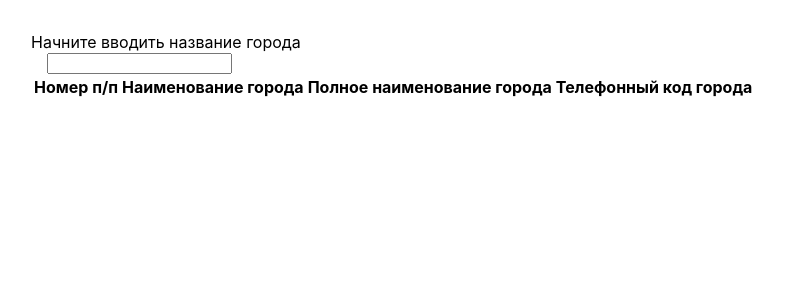
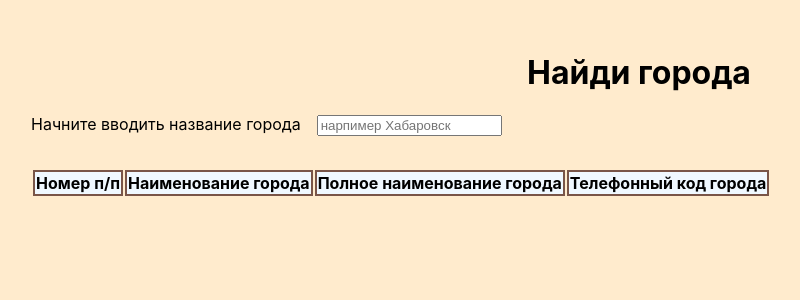
Before and after one commit to LLStudent83/city_search, a React (Create React App) app: page / in a window 1280 px wide. Shown: the top 300 px of the page, without its empty margins (1-801 px from the left). Built offline with nearby package versions, Linux system fonts and the light colour scheme.

Commit message:
feat: add sort in table

```diff
--- a/src/components/app/App.js
+++ b/src/components/app/App.js
@@ -28,14 +28,22 @@ export default function App() {
     <div className="container">
       {loader}
       {popup}
-      <div>Начните вводить название города</div>
-      <div>
+      <div className="wrat_tytle">
+        <h1>Найди города</h1>
+      </div>
+
+      <div className="input_blok">
+        <label htmlFor="sity">
+          Начните вводить название города
           <input
+            id="sity"
+            placeholder="нарпимер Хабаровск"
             type="text"
             className="serchString"
             value={inputValue}
             onChange={(e) => handelOnChange(e.target.value)}
           />
+        </label>
         {sitiesList}
       </div>
       <Table />
@@ -43,4 +51,3 @@ export default function App() {
 
   );
 }
-// KIyrDT5b5883Ys48bDljeWMPqty6kkHF
--- a/src/components/app/app.scss
+++ b/src/components/app/app.scss
@@ -1,12 +1,19 @@
+:root {
+    background-color: #ffebcd;
+}
+
 .container {
     padding: 2em 2em 0 2em;
+}
+
+.wrat_tytle {
+    text-align: center;
 }
 
 .serchString {
     margin-left: 1rem;
 }
 
-span {
-    width: 220px;
-    display: inline-block;
+.input_blok {
+    margin-bottom: 2em;
 }
--- /dev/null
+++ b/src/components/columnFilter/ColumnFilter.js
@@ -0,0 +1,23 @@
+import React from 'react';
+import PropTypes from 'prop-types';
+
+export default function ColumnFilter({ column }) {
+  console.log('Вызвался ColumnFilter');
+  const { filterValue, setFilter } = column;
+  return (
+    <span>
+
+      <input
+        value={filterValue || ''}
+        onChange={(e) => setFilter(e.target.value)}
+      />
+    </span>
+  );
+}
+
+ColumnFilter.propTypes = {
+  column: PropTypes.shape({
+    filterValue: PropTypes.string.isRequired,
+    setFilter: PropTypes.func.isRequired,
+  }).isRequired,
+};
--- a/src/components/sityItem/SityItem.js
+++ b/src/components/sityItem/SityItem.js
@@ -1,5 +1,5 @@
 import React from 'react';
-import { useDispatch, useSelector } from 'react-redux';
+import { useDispatch } from 'react-redux';
 import PropTypes from 'prop-types';
 
 import addSityInTableSitiesThunkCreator from '../../thunks/addSityInTableSitiesThunk';
--- a/src/components/table/Table.js
+++ b/src/components/table/Table.js
@@ -1,6 +1,8 @@
 import React, { useMemo } from 'react';
-import { useTable } from 'react-table';
+import { useTable, useFilters, useSortBy } from 'react-table';
 import { useSelector } from 'react-redux';
+import './table.scss';
+import ColumnFilter from '../columnFilter/ColumnFilter';
 
 export default function Table() {
   const citiesTable = useSelector((state) => state.searchSliceReducer.citiesTable);
@@ -24,18 +26,22 @@ export default function Table() {
     {
       Header: 'Наименование города',
       accessor: 'col2',
+      Filter: ColumnFilter,
     },
     {
       Header: 'Полное наименование города',
       accessor: 'col3',
+      Filter: ColumnFilter,
     },
     {
       Header: 'Телефонный код города',
       accessor: 'col4',
+      Filter: ColumnFilter,
     },
   ], []);
 
-  const tableSities = useTable({ columns, data });
+  const tableSities = useTable({ columns, data }, useFilters, useSortBy);
+  console.log(tableSities);
 
   const {
     getTableProps,
@@ -45,12 +51,12 @@ export default function Table() {
     prepareRow,
   } = tableSities;
   // eslint-disable-next-line max-len
-  console.log('getTableProps', getTableProps()); // {role: 'table'}
+  // console.log('getTableProps', getTableProps()); // {role: 'table'}
 
   // eslint-disable-next-line max-len
-  console.log('headerGroups.getHeaderGroupProps', headerGroups[0].getHeaderGroupProps()); // {key: 'headerGroup_0', role: 'row'}
+  // console.log('headerGroups.getHeaderGroupProps', headerGroups[0].getHeaderGroupProps()); // {key: 'headerGroup_0', role: 'row'}
   // eslint-disable-next-line max-len
-  console.log('headerGroups', headerGroups); // [0: {headers: Array(4), getHeaderGroupProps: ƒ, getFooterGroupProps: ƒ}]
+  // console.log('headerGroups', headerGroups); // [0: {headers: Array(4), getHeaderGroupProps: ƒ, getFooterGroupProps: ƒ}]
 
   return (
     <table {...getTableProps()}>
@@ -59,8 +65,17 @@ export default function Table() {
           <tr {...headerGroup.getHeaderGroupProps()}>
             {
             headerGroup.headers.map((column) => (
-              <th {...column.getHeaderProps()}>
+              <th className="th" {...column.getHeaderProps(column.getSortByToggleProps())}>
                 {column.render('Header')}
+                {/* <div>{column.canFilter ? column.render('Filter') : null}</div> */}
+                <span>{
+                column.isSorted
+                  ? column.isSortedDesc
+                    ? ' 🔽'
+                    : ' 🔼'
+                  : ''
+            }
+                </span>
               </th>
             ))
 }
@@ -74,7 +89,7 @@ export default function Table() {
             return (
               <tr {...row.getRowProps()}>
                 {row.cells.map((cell) => (
-                  <td {...cell.getCellProps()}>
+                  <td className="tb" {...cell.getCellProps()}>
                     {
                     cell.render('Cell')
 }
@@ -92,3 +107,4 @@ export default function Table() {
 }
 
 // name: 'Богданович', full_name: 'Богданово (Кировская область, Уржумский)', telcod: 34376
+// column.canFilter ? column.render('Filter') : null
--- a/src/components/table/table.scss
+++ b/src/components/table/table.scss
@@ -0,0 +1,13 @@
+
+.th {
+    border: solid 2px #795548;
+    background: aliceblue;
+    color: black;
+    font-weight: bold;
+  }
+
+.tb {
+    padding: 10px;
+    border: solid 1px gray;
+    background: papayawhip;
+}
--- a/src/thunks/fetchSitiesThunk.js
+++ b/src/thunks/fetchSitiesThunk.js
@@ -17,53 +17,51 @@ export default function fetchSitiesThunkCreator(searchQuery) {
     try {
       // fetch(`http://geohelper.info/api/v1/cities?apiKey=KIyrDT5b5883Ys48bDljeWMPqty6kkHF&locale%5Blang%5D=ru&filter%5BcountryIso%5D=RU&filter%5BnameStrictLanguage%5D=ru&filter%5Bname%5D=${searchQuery}`)
       // fetch(`https://nominatim.openstreetmap.org/search?format=json&city=${searchQuery}&country=россия&limit=50`)
-      // fetch(`https://htmlweb.ru/geo/api.php?json&city_name=${searchQuery}&api_key=c1eff0ca350c858eae35441799626a4e`)
-      //   .then((response) => response.json())
-      //   .then((cities) => {
-      //     console.log(cities);
-      //     const madCities = getModifiedArrayOfCities(cities, 'id', 'full_name');
-      //     console.log(madCities);
-      //     dispatch(setField({ cities, loading: false, citiesList: madCities }));
-      //   });
+      fetch(`https://htmlweb.ru/geo/api.php?json&city_name=${searchQuery}&api_key=c1eff0ca350c858eae35441799626a4e`)
+        .then((response) => response.json())
+        .then((cities) => {
+          const madCities = getModifiedArrayOfCities(cities, 'id', 'full_name');
+          dispatch(setField({ cities, loading: false, citiesList: madCities }));
+        });
       const madCities = getModifiedArrayOfCities(cities, 'id', 'full_name');
       dispatch(setField({ cities, loading: false, citiesList: madCities }));
     } catch (err) {
-      // console.log(err);
+      console.error(err);
     }
   };
 }
 
-const cities = {
-  0: {
-    id: 1916, name: 'Богданович', full_name: 'Богданово (Кировская область, Уржумский)', area: 55, telcod: 34376, latitude: 56.7803,
-  },
-  1: {
-    id: 71361, name: 'Богдановка', full_name: 'Богданово (Кировская область, Уржумский)', area: 8045, telcod: '', latitude: 41.2644,
-  },
-  2: {
-    id: 104723, name: 'Богданово', full_name: 'Богданово (Кировская область, Уржумский)', area: 6, telcod: '', latitude: 57.9086,
-  },
-  3: {
-    id: 104772, name: 'Богданово', full_name: 'Богданово (Кировская область, Уржумский)', area: 1, telcod: '', latitude: 56.0739,
-  },
-  4: {
-    id: 104773, name: 'Богданово', full_name: 'Богданово (Кировская область, Уржумский)', area: 27, telcod: '', latitude: 57.0662,
-  },
-  5: {
-    id: 104774, name: 'Богданово', full_name: 'Богданово (Кировская область, Уржумский)', area: 59, telcod: '', latitude: 52.231,
-  },
-  6: {
-    id: 104775, name: 'Богданово', full_name: 'Богданово (Кировская область, Уржумский)', area: 15, telcod: '', latitude: 51.939,
-  },
-  7: {
-    id: 104776, name: 'Богданово', full_name: 'Богданово (Кировская область, Уржумский)', area: 50, telcod: '', latitude: 54.5197,
-  },
-  8: {
-    id: 104777, name: 'Богданово', full_name: 'Богданово (Кировская область, Уржумский)', area: 57, telcod: '', latitude: 54.2299,
-  },
-  9: {
-    id: 105743, name: 'Богдановский', full_name: 'Богданово (Кировская область, Уржумский)', area: 6, telcod: '', latitude: 61.4581,
-  },
-  balans: 0,
-  limit: 13,
-};
+// const cities = {
+//   0: {
+//     id: 1916, name: 'Богданович', full_name: 'Богданово (Кировская область, Уржумский)', area: 55, telcod: 34376, latitude: 56.7803,
+//   },
+//   1: {
+//     id: 71361, name: 'Богдановка', full_name: 'Богданово (Кировская область, Уржумский)', area: 8045, telcod: '', latitude: 41.2644,
+//   },
+//   2: {
+//     id: 104723, name: 'Богданово', full_name: 'Богданово (Кировская область, Уржумский)', area: 6, telcod: '', latitude: 57.9086,
+//   },
+//   3: {
+//     id: 104772, name: 'Богданово', full_name: 'Богданово (Кировская область, Уржумский)', area: 1, telcod: '', latitude: 56.0739,
+//   },
+//   4: {
+//     id: 104773, name: 'Богданово', full_name: 'Богданово (Кировская область, Уржумский)', area: 27, telcod: '', latitude: 57.0662,
+//   },
+//   5: {
+//     id: 104774, name: 'Богданово', full_name: 'Богданово (Кировская область, Уржумский)', area: 59, telcod: '', latitude: 52.231,
+//   },
+//   6: {
+//     id: 104775, name: 'Богданово', full_name: 'Богданово (Кировская область, Уржумский)', area: 15, telcod: '', latitude: 51.939,
+//   },
+//   7: {
+//     id: 104776, name: 'Богданово', full_name: 'Богданово (Кировская область, Уржумский)', area: 50, telcod: '', latitude: 54.5197,
+//   },
+//   8: {
+//     id: 104777, name: 'Богданово', full_name: 'Богданово (Кировская область, Уржумский)', area: 57, telcod: '', latitude: 54.2299,
+//   },
+//   9: {
+//     id: 105743, name: 'Богдановский', full_name: 'Богданово (Кировская область, Уржумский)', area: 6, telcod: '', latitude: 61.4581,
+//   },
+//   balans: 0,
+//   limit: 13,
+// };
```
Lines whose indentation alone changed are shown as unchanged.
